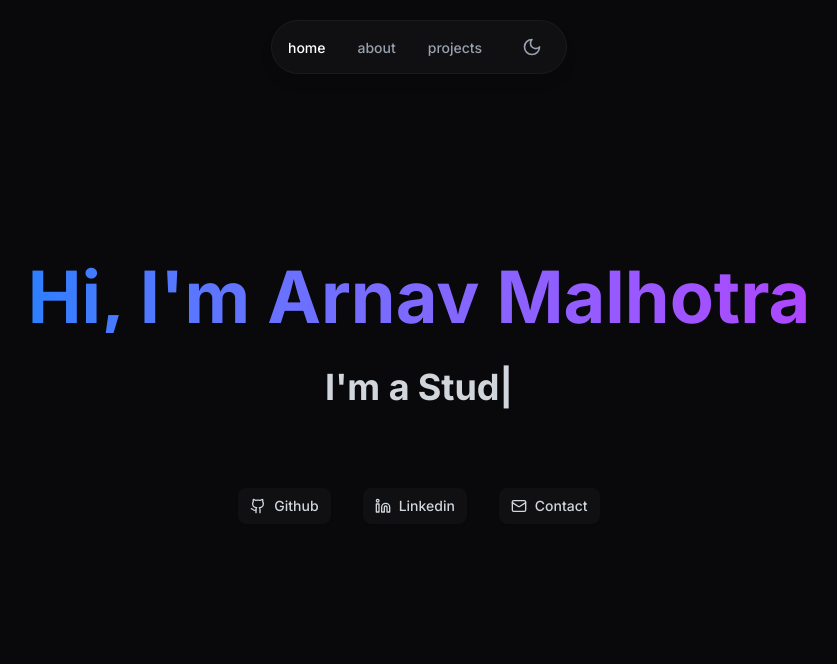
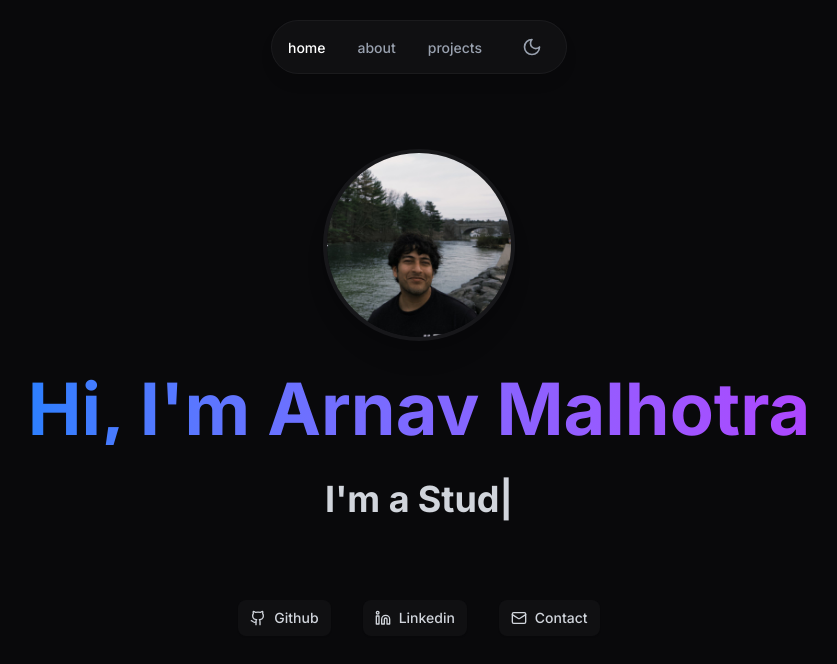
Before and after one commit to arnavmalhotra/portfolio, a Next.js app: page / in a window 1280 px wide. Shown: the top 664 px of the page, without its empty margins (221-1058 px from the left). Built offline with nearby package versions, Linux system fonts and the light colour scheme.

Commit message:
added photo

```diff
--- a/app/page.tsx
+++ b/app/page.tsx
@@ -1,6 +1,7 @@
 "use client";
 import Name from "./component/name";
 import { motion } from "framer-motion";
+import Image from "next/image";
 
 export default function Home() {
   return (
@@ -14,8 +15,28 @@ export default function Home() {
             duration: 0.8,
             ease: [0.43, 0.13, 0.23, 0.96],
           }}
-          className="flex justify-between relative"
+          className="flex flex-col items-center gap-8 relative"
         >
+          <motion.div
+            initial={{ opacity: 0, scale: 0.9 }}
+            animate={{ opacity: 1, scale: 1 }}
+            whileHover={{ scale: 1.05 }}
+            transition={{
+              duration: 0.8,
+              delay: 0.2,
+              ease: [0.43, 0.13, 0.23, 0.96],
+            }}
+            className="relative w-40 h-40 md:w-48 md:h-48 rounded-full overflow-hidden border-4 border-zinc-800/50 shadow-xl dark:border-zinc-200/50 group cursor-pointer"
+          >
+            <Image
+              src="/1745172203951.jpeg"
+              alt="Arnav Malhotra"
+              fill
+              className="object-cover transition-transform duration-500 group-hover:scale-110"
+              priority
+            />
+            <div className="absolute inset-0 bg-gradient-to-t from-blue-500/20 to-purple-500/20 opacity-0 group-hover:opacity-100 transition-opacity duration-300" />
+          </motion.div>
           <Name />
         </motion.div>
       </div>
```
Also changed, not shown: app/component/name.tsx (line endings or trailing spaces), public/1745172203951.jpeg (added).
